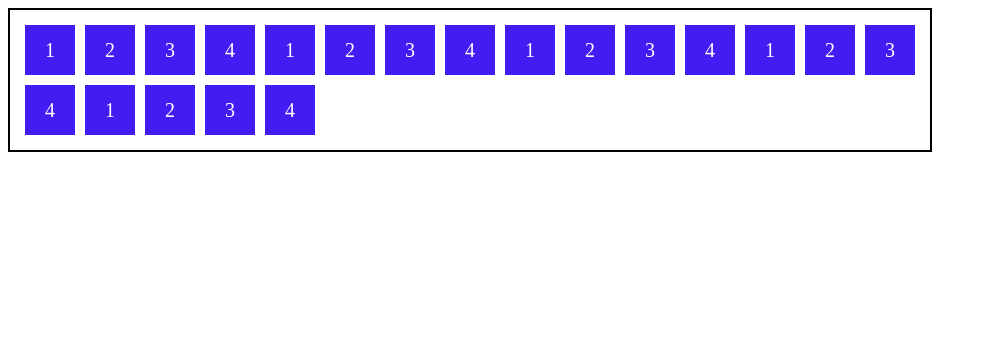
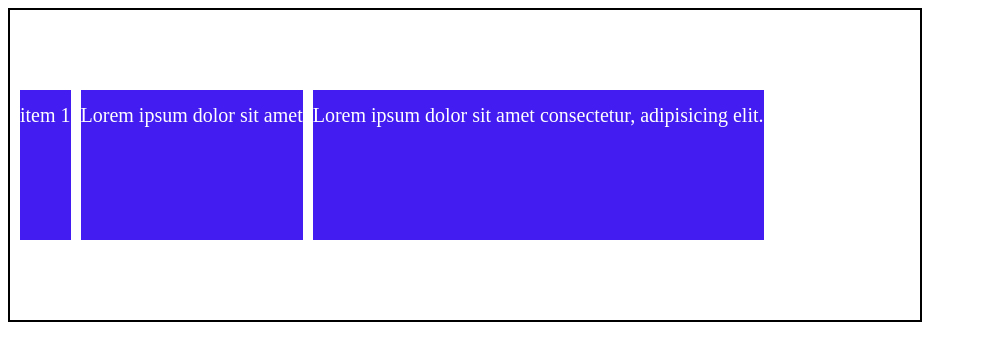
Before and after one commit to MarKosVi/BootcampSantanderDIO, a plain HTML site: page index.html in a window 1280 px wide. Shown: the whole page, without its empty margins (0-987 px from the left). Drawn offline with Linux system fonts and the light colour scheme.

Commit message:
flex part 1

```diff
--- a/index.html
+++ b/index.html
@@ -8,26 +8,10 @@
     <title>Santander Bootcamp -  Flex Box</title>
     <section>
         <div class="flex">
-            <div class="item">1</div>
-            <div class="item">2</div>
-            <div class="item">3</div>
-            <div class="item">4</div>
-            <div class="item">1</div>
-            <div class="item">2</div>
-            <div class="item">3</div>
-            <div class="item">4</div>
-            <div class="item">1</div>
-            <div class="item">2</div>
-            <div class="item">3</div>
-            <div class="item">4</div>
-            <div class="item">1</div>
-            <div class="item">2</div>
-            <div class="item">3</div>
-            <div class="item">4</div>
-            <div class="item">1</div>
-            <div class="item">2</div>
-            <div class="item">3</div>
-            <div class="item">4</div>
+            <div class="item">item 1 </div>
+            <div class="item">Lorem ipsum dolor sit amet </div>
+            <div class="item">Lorem ipsum dolor sit amet consectetur, adipisicing elit.</div>
+
         </div>
     </section>
 <body>
--- a/style.css
+++ b/style.css
@@ -1,12 +1,15 @@
 
 .flex{
     max-width: 900px;
-    padding: 10px;
+    height: 300px;
+    padding: 5px;
     border: 2px solid #000;
     display: flex;
     list-style: none;
     /*justify-content: space-evenly;*/
-    flex-wrap: wrap;
+    align-content: center;
+    /*flex-wrap: wrap;*/
+    flex-flow: wrap;
 }
 
 .item{
@@ -18,6 +21,7 @@
     color: #fff;
     text-align: center;
     margin: 5px;
+    align-items: stretch;
 }
 
 .row {
```
